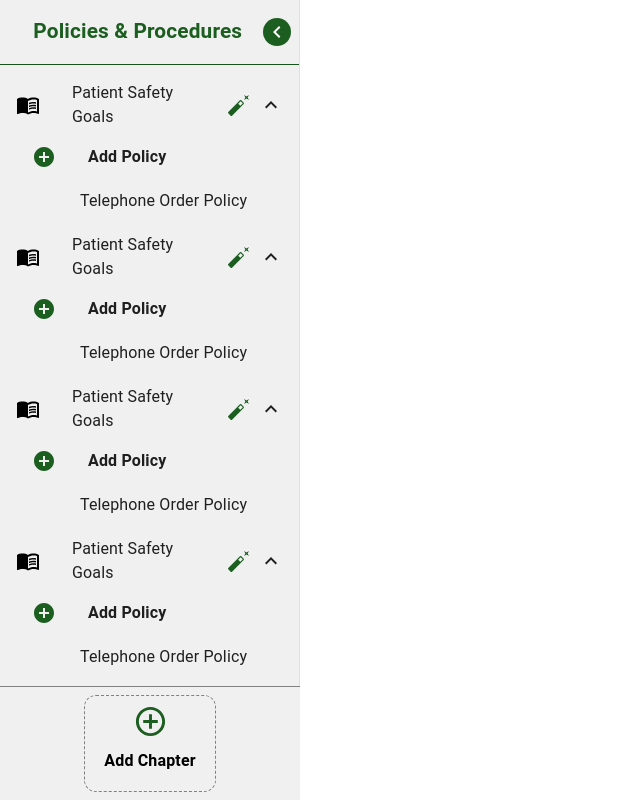
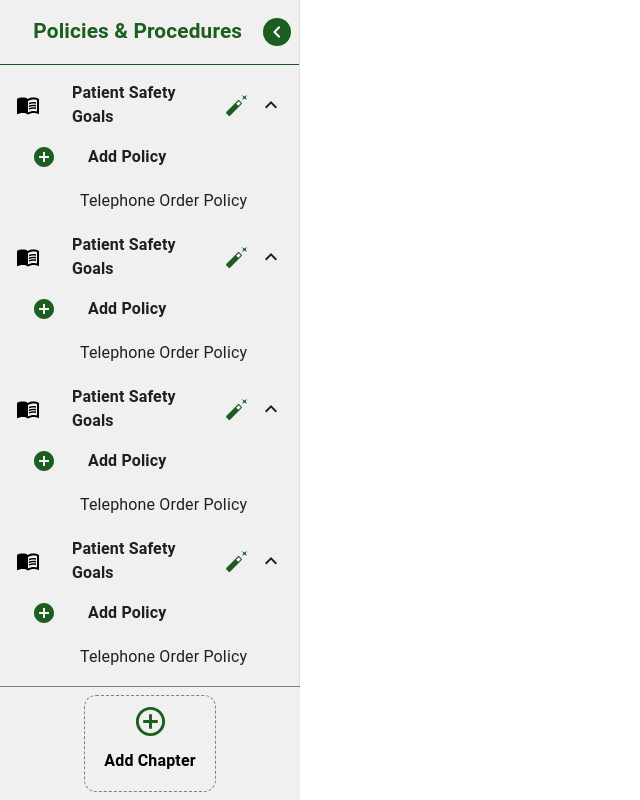
Before and after one commit to Al-Makassed/Al-Makassed, a React (Vite) app in the folder Frontend/: page / in a window 1280 px wide. Shown: the whole page, without its empty margins (0-640 px from the left). Built offline with nearby package versions, Linux system fonts and the light colour scheme.

Commit message:
Sidebar & add ch & Edit in the login form

```diff
--- a/Frontend/src/App.tsx
+++ b/Frontend/src/App.tsx
@@ -1,7 +1,7 @@
 import { FC } from "react";
 import "./App.css";
 import { BrowserRouter as Router, Routes, Route } from "react-router-dom";
-// import Login from "./Pages/Login";
+import Login from "./Pages/Login";
 import Sidebar from "./Pages/Sidebar/index";
 const App: FC = () => {
   return (
@@ -9,7 +9,7 @@ const App: FC = () => {
       <Router>
         <Routes>
           {/* <Route path="/" element={<Login />} /> */}
-          {/* <Route path="/login" element={<Login />} /> */}
+          <Route path="/login" element={<Login />} />
           <Route path="/" element={<Sidebar />} />
         </Routes>
       </Router>
--- a/Frontend/src/Pages/Sidebar/components/ListChapter.tsx
+++ b/Frontend/src/Pages/Sidebar/components/ListChapter.tsx
@@ -277,9 +277,12 @@ export default function ListCh() {
             <ListItemIcon>
               <MenuBookIcon sx={{ color: "black" }} />
             </ListItemIcon>
-            <Typography fontSize="1rem" display="inline">
+            <Typography fontWeight={600} display="inline">
               {ch.name}
             </Typography>
+
+            <ListItemButton>
+              {" "}
               <ListItemIcon>
                 <AutoFixNormalIcon
                   sx={{
@@ -288,6 +291,8 @@ export default function ListCh() {
                   }}
                 />
               </ListItemIcon>
+            </ListItemButton>
+
             {open ? <ExpandLess /> : <ExpandMore />}
           </ListItemButton>
 
--- a/Frontend/src/Pages/Sidebar/components/SimpleDialog.tsx
+++ b/Frontend/src/Pages/Sidebar/components/SimpleDialog.tsx
@@ -1,6 +1,7 @@
 import { Button, Dialog, DialogTitle, Stack, TextField } from "@mui/material";
 import { SimpleDialogProps } from "./AddChapter";
 import AddCircleIcon from "@mui/icons-material/AddCircle";
+import { useState } from "react";
 
 const SimpleDialog = (props: SimpleDialogProps) => {
   const { onClose, selectedValue, open } = props;
@@ -8,7 +9,8 @@ const SimpleDialog = (props: SimpleDialogProps) => {
   const handleClose = () => {
     onClose(selectedValue);
   };
-
+ const [chapter,setChapter]=useState<string>("");
+ console.log(chapter);
   return (
     <Dialog
       aria-labelledby="responsive-dialog-title"
@@ -40,6 +42,8 @@ const SimpleDialog = (props: SimpleDialogProps) => {
             variant="outlined"
             placeholder="Add Chapter"
             color="success"
+            value={chapter}
+            onChange={(e)=>{setChapter(e.target.value)}}
           />
         </Stack>
 
```
Lines whose indentation alone changed are shown as unchanged.
